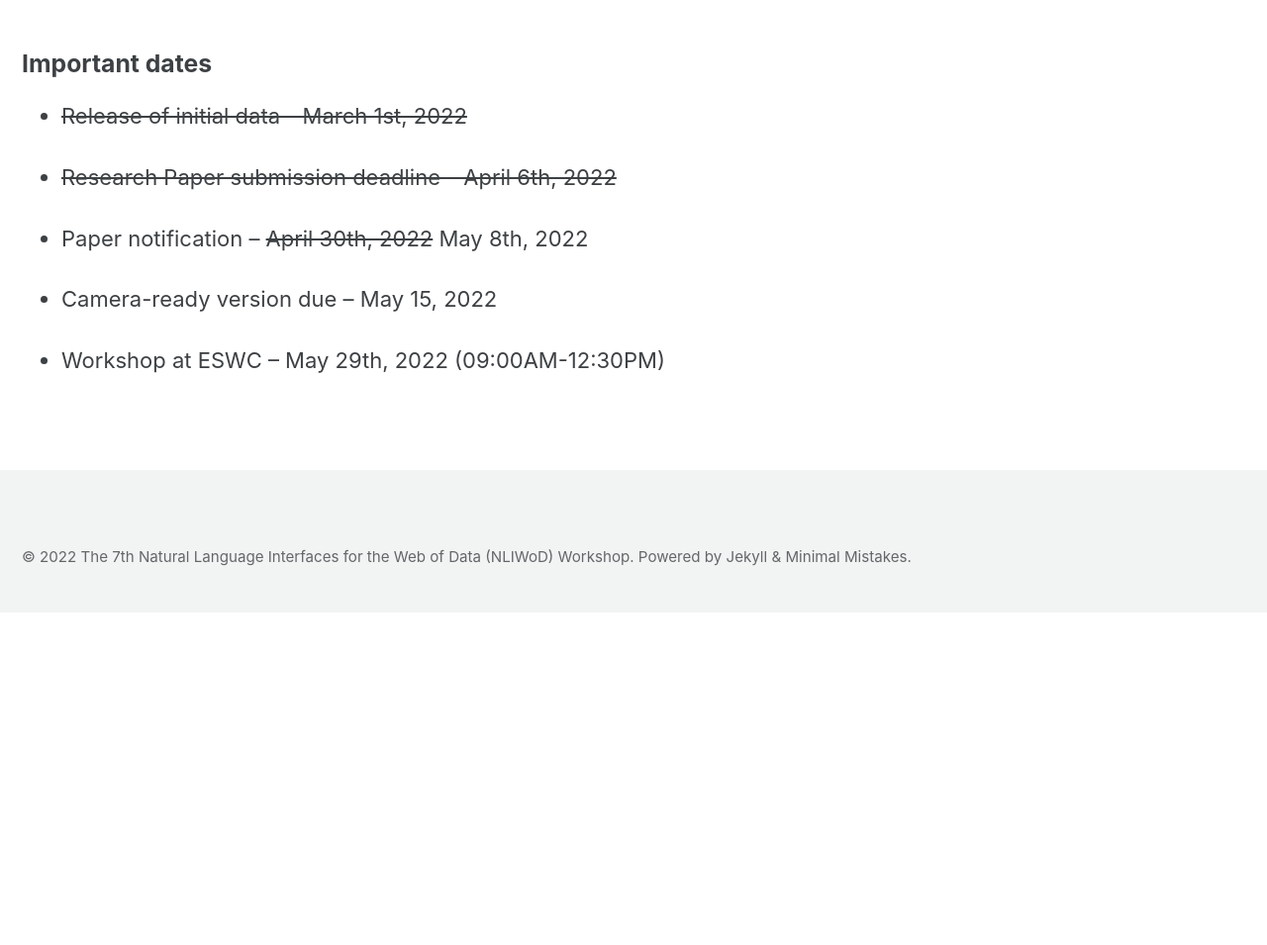
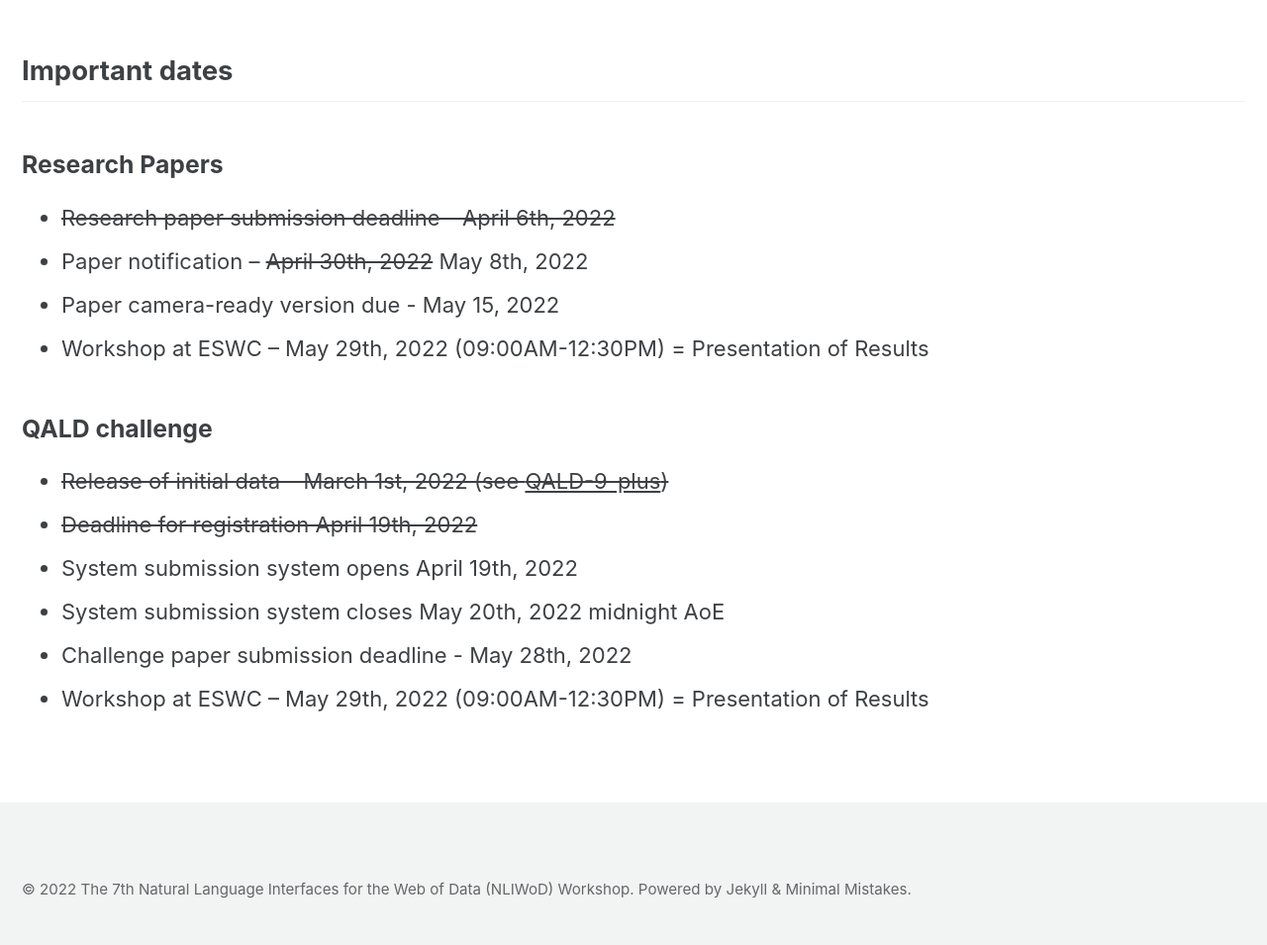
Before and after one commit to semantic-systems/nliwod-workshop, a Jekyll site: the page built from important-dates.md, in a window 1280 px wide. Shown: the part 311-1266 px from the top of the page at 99% size. Built offline with Jekyll 4.4.1, drawn with Linux system fonts in a browser that asks for light colours; cached includes are drawn as plain includes; before the commit the page ends 930 px from its top, so only the background shows below that.

Commit message:
Update important-dates.md

```diff
--- a/important-dates.md
+++ b/important-dates.md
@@ -5,14 +5,20 @@ permalink: /important-dates.html
 ref: important-dates
 ---
 
-### Important dates
+## Important dates
 
-* <del>Release of initial data - March 1st, 2022</del>
+### Research Papers
 
-* <del>Research Paper submission deadline -- April 6th, 2022</del>
+* <del>Research paper submission deadline - April 6th, 2022
+* Paper notification -- <del> April 30th, 2022</del> May 8th, 2022
+* Paper camera-ready version due - May 15, 2022
+* Workshop at ESWC – May 29th, 2022 (09:00AM-12:30PM) = Presentation of Results
 
-* Paper notification -- <del> April 30th, 2022</del> May 8th, 2022
+### QALD challenge
 
-* Camera-ready version due -- May 15, 2022
-
-* Workshop at ESWC -- May 29th, 2022 (09:00AM-12:30PM)
+* <del> Release of initial data – March 1st, 2022 (see [QALD-9-plus](https://github.com/Perevalov/qald_9_plus))
+* <del> Deadline for registration April 19th, 2022 </del>
+* System submission system opens April 19th, 2022
+* System submission system closes May 20th, 2022  midnight AoE
+* Challenge paper submission deadline - May 28th, 2022
+* Workshop at ESWC – May 29th, 2022 (09:00AM-12:30PM) = Presentation of Results
```
